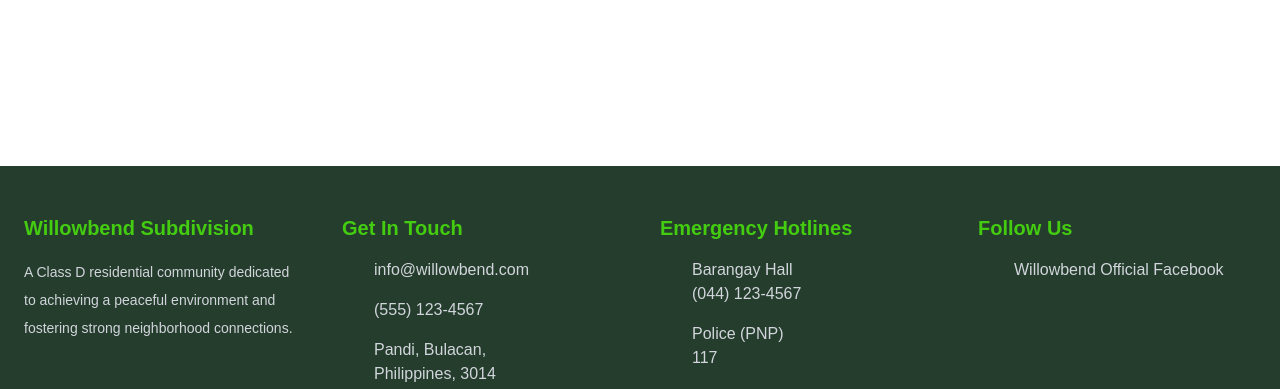
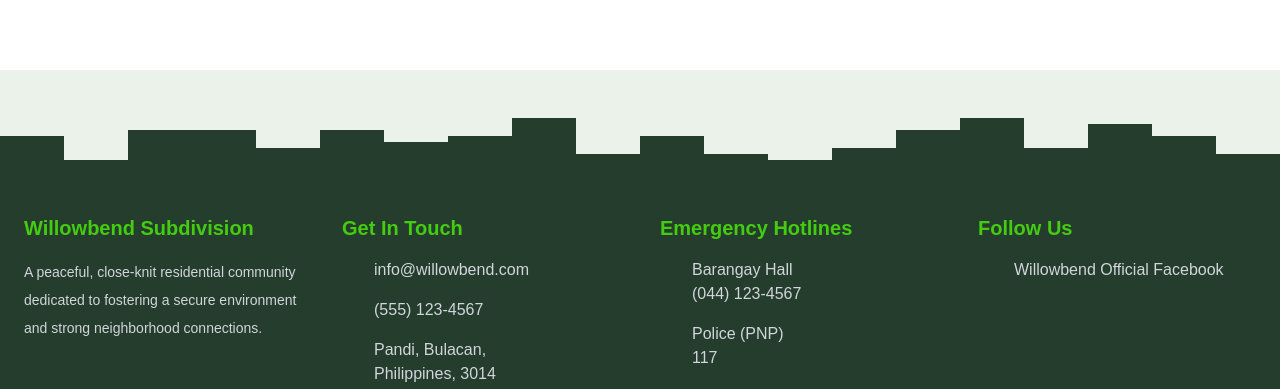
Before and after one commit to jcklyndr/Willowbend_Site, a React (Vite) app: page / in a window 1280 px wide. Shown: the part 153-542 px from the top of the page. Built offline with nearby package versions, Linux system fonts and the light colour scheme; some icons are missing; a web font is replaced by a local one.

Commit message:
updated footer to use the wavedivider.

```diff
--- a/src/components/layout/Footer.jsx
+++ b/src/components/layout/Footer.jsx
@@ -1,6 +1,7 @@
 import React from "react";
 import { NavLink } from "react-router-dom";
 import { HugeiconsIcon } from "@hugeicons/react";
+import WaveDivider from "../ui/WaveDivider";
 import {
   MailIcon,
   Call02Icon,
@@ -27,10 +28,14 @@ function Footer() {
 
   return (
     <footer
-      className="bg-(--secondary-color) text-white"
+      className="bg-(--background-color) text-white"
       data-aos="fade-up"
       data-aos-duration="700"
     >
+      <div className="relative h-12 sm:h-16 md:h-20 lg:h-24">
+        <WaveDivider color="var(--secondary-color)" />
+      </div>
+      <div className="bg-(--secondary-color)">
         <div className="mx-auto max-w-7xl px-6 py-12">
           {/* Top Section */}
           <div className="grid gap-10 sm:grid-cols-2 lg:grid-cols-4">
@@ -41,8 +46,9 @@ function Footer() {
               </h3>
 
               <p className="text-sm leading-7 text-gray-300">
-              A Class D residential community dedicated to achieving a peaceful
-              environment and fostering strong neighborhood connections.
+                A peaceful, close-knit residential community dedicated to
+                fostering a secure environment and strong neighborhood
+                connections.
               </p>
             </div>
 
@@ -159,7 +165,10 @@ function Footer() {
 
               <p className="flex items-center justify-center gap-2 md:justify-start">
                 Designed with
-              <HugeiconsIcon icon={Heart} className="text-(--tertiary-color)" />
+                <HugeiconsIcon
+                  icon={Heart}
+                  className="text-(--tertiary-color)"
+                />
                 for our community.
               </p>
             </div>
@@ -172,6 +181,7 @@ function Footer() {
             </NavLink>
           </div>
         </div>
+      </div>
     </footer>
   );
 }
--- a/src/components/ui/WaveDivider.jsx
+++ b/src/components/ui/WaveDivider.jsx
@@ -1,7 +1,7 @@
 function WaveDivider({ color = "var(--background-color)", className = "" }) {
   return (
     <div
-      className={`absolute bottom-0 left-0 w-full h-12 sm:h-16 md:h-20 lg:h-24 overflow-hidden leading-none ${className}`}
+      className={`absolute bottom-0 left-0 w-full h-12 pt-9 sm:h-16 md:h-20 lg:h-24 overflow-hidden leading-none ${className}`}
     >
       <svg
         xmlns="http://www.w3.org/2000/svg"
@@ -11,7 +11,7 @@ function WaveDivider({ color = "var(--background-color)", className = "" }) {
       >
         <path
           fill={color}
-          d="M0,224L26.7,234.7C53.3,245,107,267,160,245.3C213.3,224,267,160,320,138.7C373.3,117,427,139,480,165.3C533.3,192,587,224,640,208C693.3,192,747,128,800,133.3C853.3,139,907,213,960,240C1013.3,267,1067,245,1120,224C1173.3,203,1227,181,1280,144C1333.3,107,1387,53,1413,26.7L1440,0L1440,320L1413.3,320C1386.7,320,1333,320,1280,320C1226.7,320,1173,320,1120,320C1066.7,320,1013,320,960,320C906.7,320,853,320,800,320C746.7,320,693,320,640,320C586.7,320,533,320,480,320C426.7,320,373,320,320,320C266.7,320,213,320,160,320C106.7,320,53,320,27,320L0,320Z"
+          d="M0,192L0,160L72,160L72,288L144,288L144,128L216,128L216,128L288,128L288,224L360,224L360,128L432,128L432,192L504,192L504,160L576,160L576,64L648,64L648,256L720,256L720,160L792,160L792,256L864,256L864,288L936,288L936,224L1008,224L1008,128L1080,128L1080,64L1152,64L1152,224L1224,224L1224,96L1296,96L1296,160L1368,160L1368,256L1440,256L1440,320L1368,320L1368,320L1296,320L1296,320L1224,320L1224,320L1152,320L1152,320L1080,320L1080,320L1008,320L1008,320L936,320L936,320L864,320L864,320L792,320L792,320L720,320L720,320L648,320L648,320L576,320L576,320L504,320L504,320L432,320L432,320L360,320L360,320L288,320L288,320L216,320L216,320L144,320L144,320L72,320L72,320L0,320L0,320Z"
         ></path>
       </svg>
     </div>
```
Lines whose indentation alone changed are shown as unchanged.
